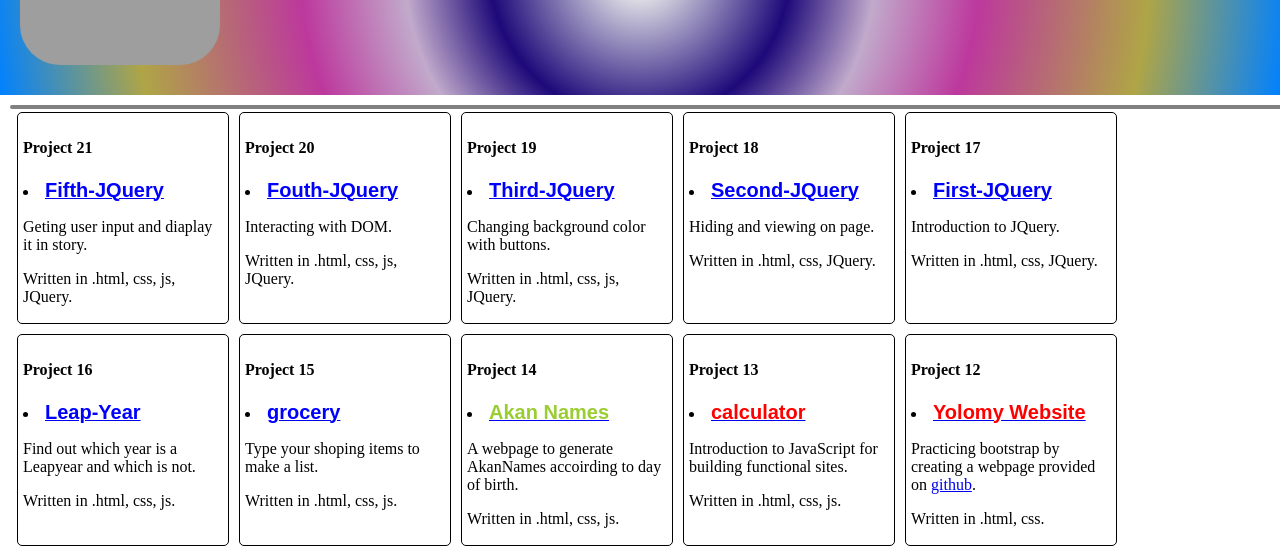
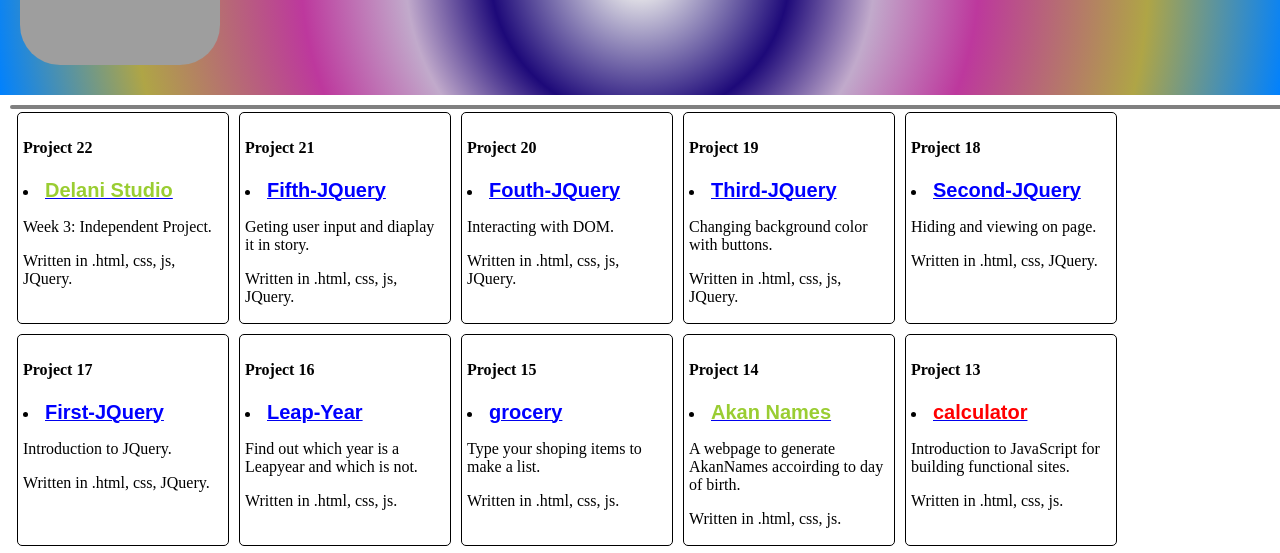
Before and after one commit to philip-bbaale/My-Portforlio, a plain HTML site: page index.html in a window 1280 px wide. Shown: the part 155-708 px from the top of the page. Drawn offline with Linux system fonts and the light colour scheme; grey boxes are pictures that could not be loaded.

Commit message:
adding 22nd project

```diff
--- a/index.html
+++ b/index.html
@@ -19,6 +19,13 @@
 
     </div>
     <div class="work">
+
+      <div class="work_space">
+        <h4><strong>Project 22</strong></h4>
+        <p><li><a href="https://github.com/scrupycoco/DelaniStudio" target="_blank"  ><span class="too_important_project">Delani Studio</span></a></li></p>
+        <p>Week 3: Independent Project.</p>
+        <p>Written in .html, css, js, JQuery.</p>
+      </div>
 
       <div class="work_space">
         <h4><strong>Project 21</strong></h4>
```
